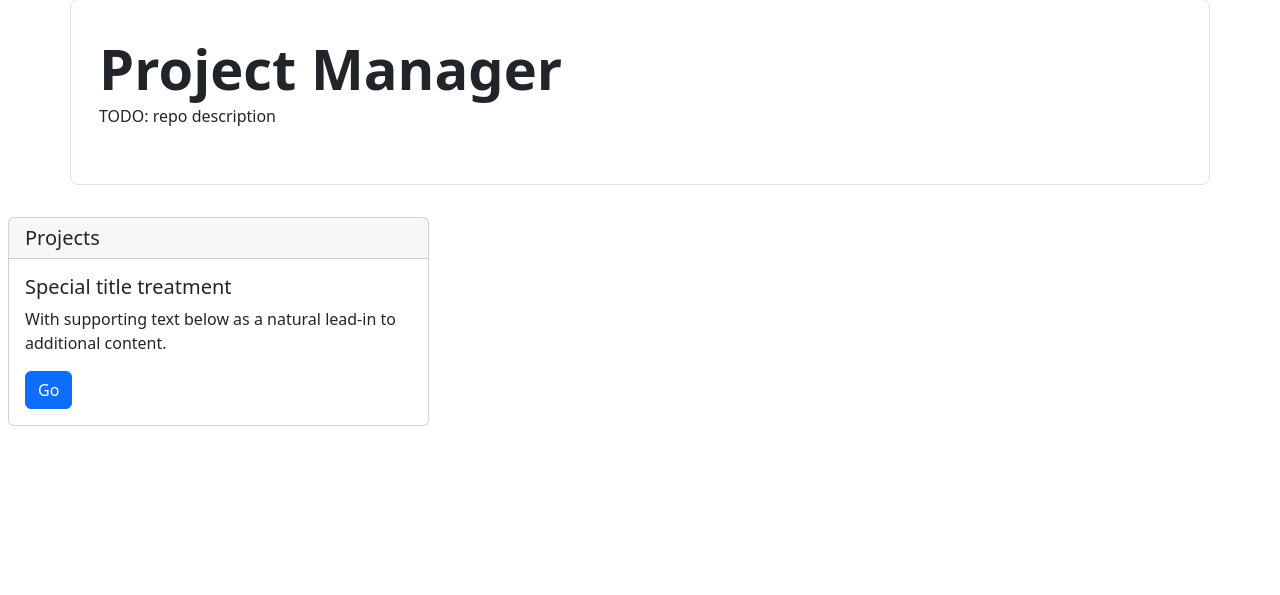
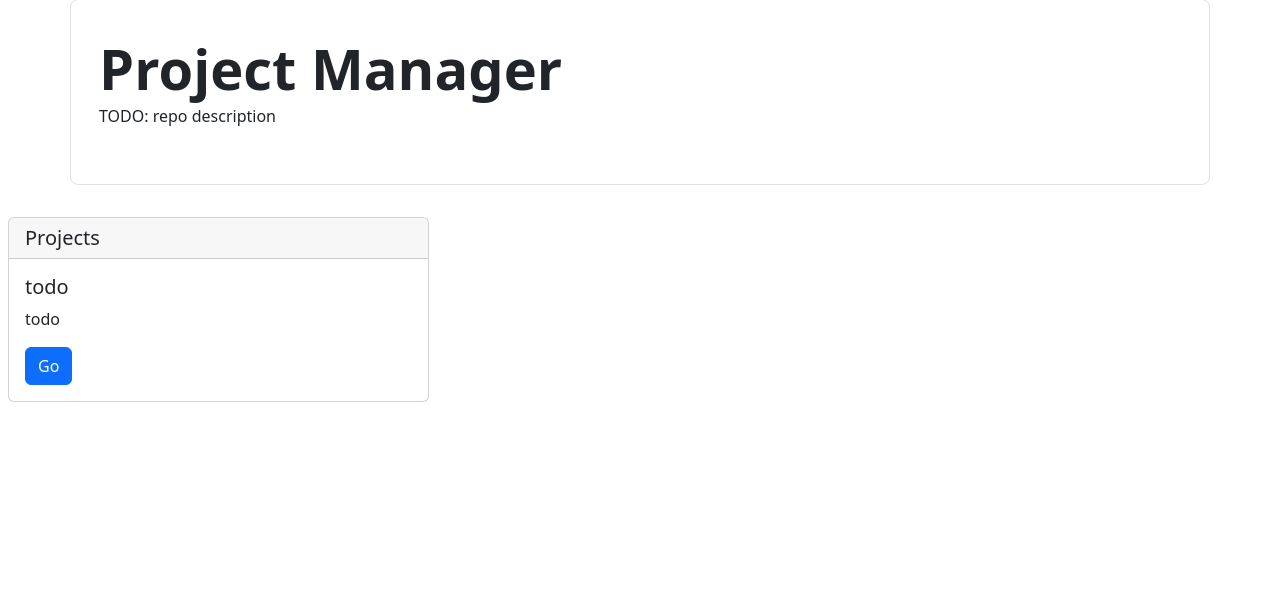
Before and after one commit to danielkukucska/ProjectManager, a PHP site: page /Projectmanager/ in a window 1280 px wide. Shown: the part 97-692 px from the top of the page. Run offline with PHP 8.4, Linux system fonts and the light colour scheme.

Commit message:
home page setup

```diff
--- a/App/Views/Home/index.php
+++ b/App/Views/Home/index.php
@@ -17,8 +17,8 @@ ob_start();
     <div class="col-md-4 card p-0">
         <h5 class="card-header">Projects</h5>
         <div class="card-body">
-            <h5 class="card-title">Special title treatment</h5>
-            <p class="card-text">With supporting text below as a natural lead-in to additional content.</p>
+            <h5 class="card-title">todo</h5>
+            <p class="card-text">todo</p>
             <a href="/ProjectManager/projects" class="btn btn-primary">Go</a>
         </div>
     </div>
```
